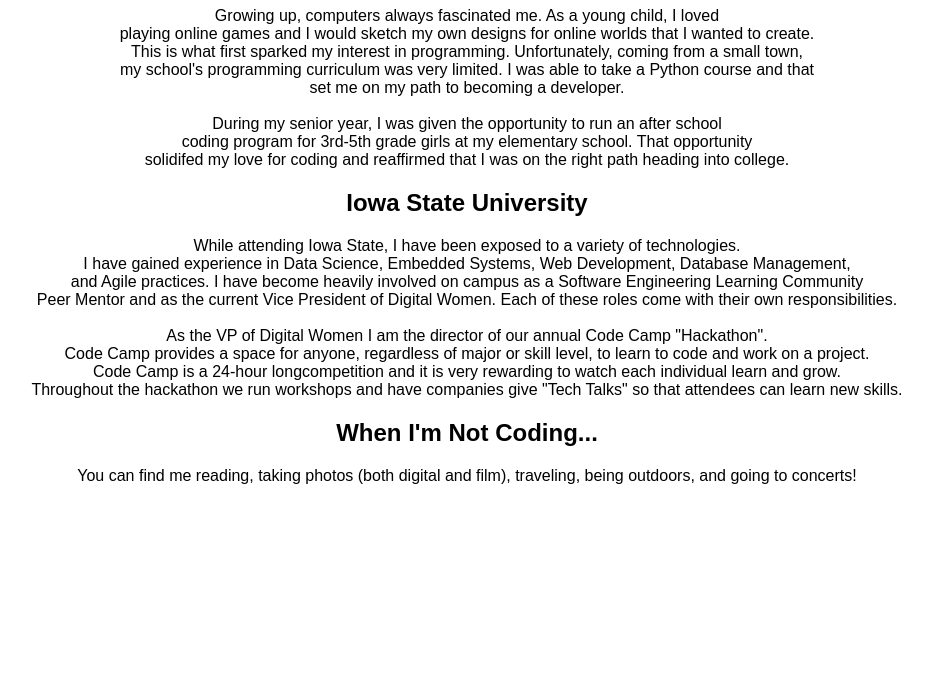
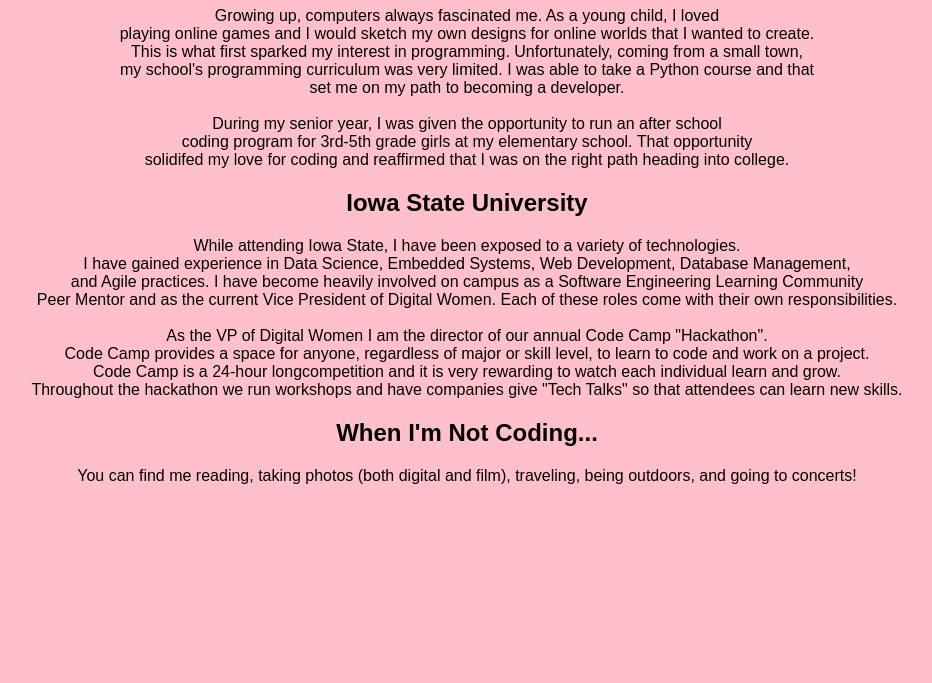
Before and after one commit to mcclelyd/personal-site, a plain HTML site: page aboutme.html in a window 1280 px wide. Shown: the part 117-800 px from the top of the page, without its empty margins (173-1105 px from the left). Drawn offline with Linux system fonts and the light colour scheme.

Commit message:
ignore my last message i am sleepy, added some ~flavor~ (barely) to my aboutme

```diff
--- a/aboutme.html
+++ b/aboutme.html
@@ -1,6 +1,6 @@
 <!DOCTYPE html>
 <head>
-    <link rel="stylesheet" href="css/index.css">
+    <link rel="stylesheet" href="css/aboutme.css">
     <link rel="icon" href="favicon.ico">
 </head>
 <title>About Me!</title>
--- /dev/null
+++ b/css/aboutme.css
@@ -0,0 +1,9 @@
+body {
+    background-color: pink;
+
+    font-family: sans-serif;
+
+    background-size: 100%;
+
+    text-align: center;
+}
```
